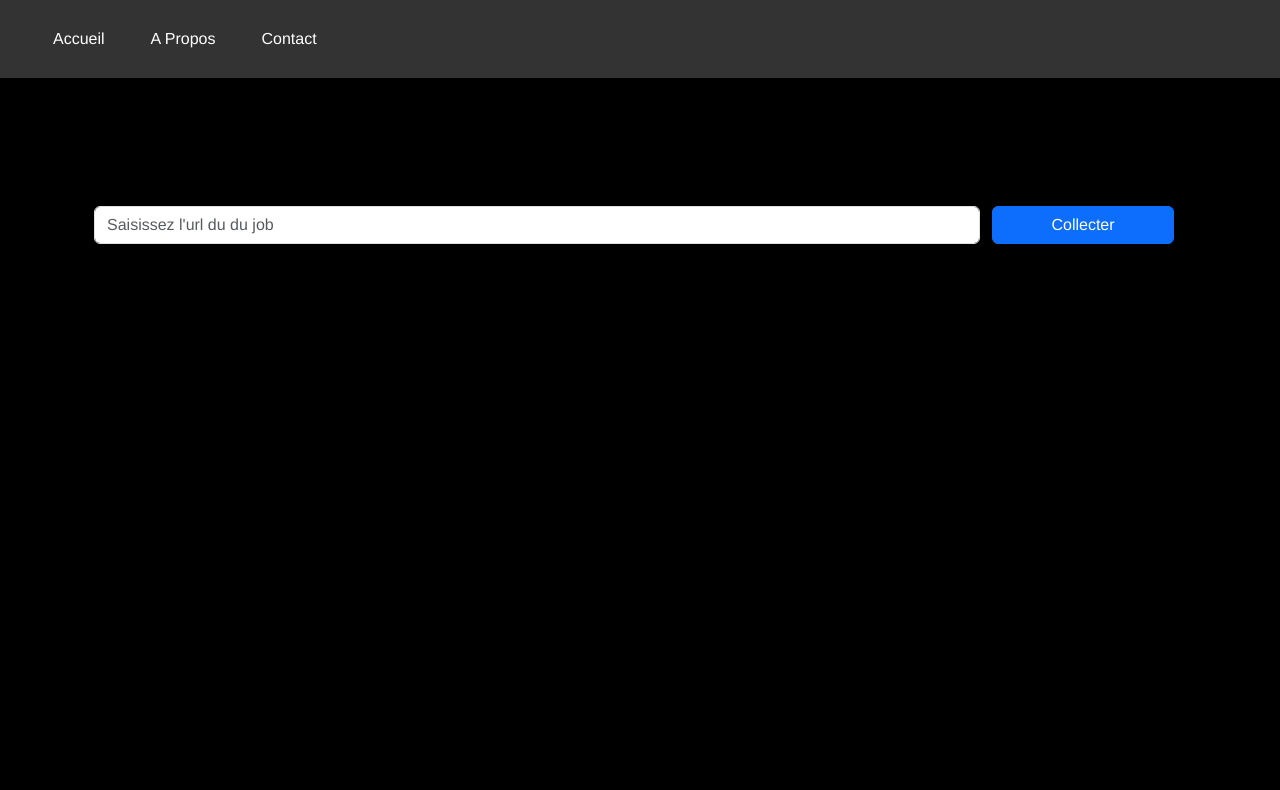
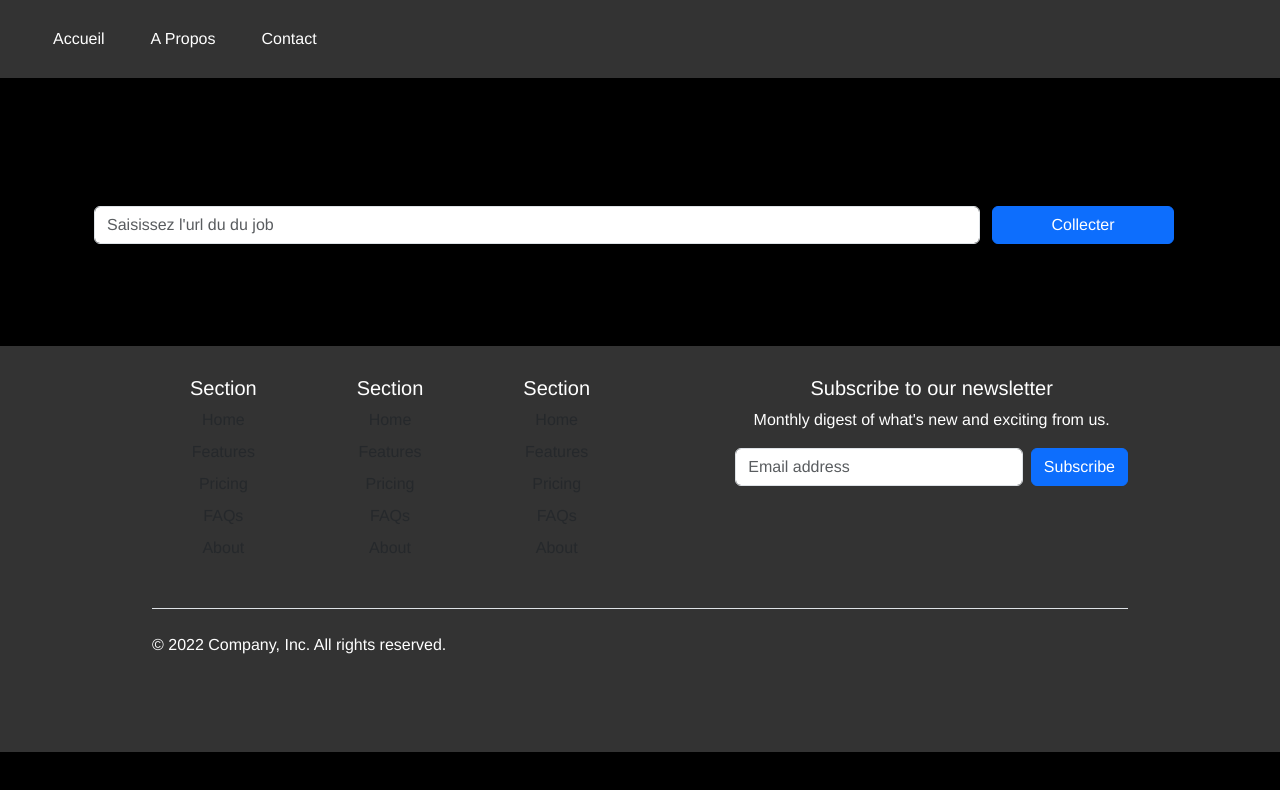
Before and after one commit to Essimbi/linkedin_jobs_scrape, a Vue app: page / in a window 1280 px wide. Shown: the top 790 px of the page. Built offline with nearby package versions, Linux system fonts and the light colour scheme.

Commit message:
Ajout du footer

```diff
--- a/public/index.html
+++ b/public/index.html
@@ -7,7 +7,7 @@
     <link rel="icon" href="<%= BASE_URL %>favicon.ico">
     <title><%= htmlWebpackPlugin.options.title %></title>
   </head>
-  <body>
+  <body id="body">
     <noscript>
       <strong>We're sorry but <%= htmlWebpackPlugin.options.title %> doesn't work properly without JavaScript enabled. Please enable it to continue.</strong>
     </noscript>
--- a/src/App.vue
+++ b/src/App.vue
@@ -4,6 +4,7 @@
 
 import ResultContainer from './components/ResultContainer.vue';
 import NavBarComponent from '@/components/globals/NavBarComponent.vue'
+import FooterComponent from './components/globals/FooterComponent.vue';
 
 const search = ref('');
 const isLoading = ref(false);
@@ -59,6 +60,7 @@
 
     </div>
   </div>
+  <FooterComponent />
 </template>
 
 <style>
@@ -69,12 +71,14 @@
   text-align: center;
   color: #2c3e50;
   /* margin-top: 60px; */
-  background-color: black;
   color: antiquewhite;
-  height: 100vh;
+  /* height: 100vh; */
 }
 
 .body {
   margin-top: 10%;
 }
+#body {
+  background-color: black;
+}
 </style>
--- /dev/null
+++ b/src/components/globals/FooterComponent.vue
@@ -0,0 +1,124 @@
+<template>
+    <footer>
+        <div class="container">
+
+            <div class="row">
+                <div class="col-6 col-md-2 mb-3">
+                    <h5>Section</h5>
+                    <ul class="nav flex-column">
+                        <li class="nav-item mb-2"><a href="#" class="nav-link p-0 text-muted">Home</a></li>
+                        <li class="nav-item mb-2"><a href="#" class="nav-link p-0 text-muted">Features</a></li>
+                        <li class="nav-item mb-2"><a href="#" class="nav-link p-0 text-muted">Pricing</a></li>
+                        <li class="nav-item mb-2"><a href="#" class="nav-link p-0 text-muted">FAQs</a></li>
+                        <li class="nav-item mb-2"><a href="#" class="nav-link p-0 text-muted">About</a></li>
+                    </ul>
+                </div>
+
+                <div class="col-6 col-md-2 mb-3">
+                    <h5>Section</h5>
+                    <ul class="nav flex-column">
+                        <li class="nav-item mb-2"><a href="#" class="nav-link p-0 text-muted">Home</a></li>
+                        <li class="nav-item mb-2"><a href="#" class="nav-link p-0 text-muted">Features</a></li>
+                        <li class="nav-item mb-2"><a href="#" class="nav-link p-0 text-muted">Pricing</a></li>
+                        <li class="nav-item mb-2"><a href="#" class="nav-link p-0 text-muted">FAQs</a></li>
+                        <li class="nav-item mb-2"><a href="#" class="nav-link p-0 text-muted">About</a></li>
+                    </ul>
+                </div>
+
+                <div class="col-6 col-md-2 mb-3">
+                    <h5>Section</h5>
+                    <ul class="nav flex-column">
+                        <li class="nav-item mb-2"><a href="#" class="nav-link p-0 text-muted">Home</a></li>
+                        <li class="nav-item mb-2"><a href="#" class="nav-link p-0 text-muted">Features</a></li>
+                        <li class="nav-item mb-2"><a href="#" class="nav-link p-0 text-muted">Pricing</a></li>
+                        <li class="nav-item mb-2"><a href="#" class="nav-link p-0 text-muted">FAQs</a></li>
+                        <li class="nav-item mb-2"><a href="#" class="nav-link p-0 text-muted">About</a></li>
+                    </ul>
+                </div>
+
+                <div class="col-md-5 offset-md-1 mb-3">
+                    <form>
+                        <h5>Subscribe to our newsletter</h5>
+                        <p>Monthly digest of what's new and exciting from us.</p>
+                        <div class="d-flex flex-column flex-sm-row w-100 gap-2">
+                            <label for="newsletter1" class="visually-hidden">Email address</label>
+                            <input id="newsletter1" type="text" class="form-control" placeholder="Email address">
+                            <button class="btn btn-primary" type="button">Subscribe</button>
+                        </div>
+                    </form>
+                </div>
+            </div>
+
+            <div class="d-flex flex-column flex-sm-row justify-content-between py-4 my-4 border-top">
+                <p>&copy; 2022 Company, Inc. All rights reserved.</p>
+                <ul class="list-unstyled d-flex">
+                    <li class="ms-3"><a class="link-dark" href="#"><svg class="bi" width="24" height="24">
+                                <use xlink:href="#twitter" />
+                            </svg></a></li>
+                    <li class="ms-3"><a class="link-dark" href="#"><svg class="bi" width="24" height="24">
+                                <use xlink:href="#instagram" />
+                            </svg></a></li>
+                    <li class="ms-3"><a class="link-dark" href="#"><svg class="bi" width="24" height="24">
+                                <use xlink:href="#facebook" />
+                            </svg></a></li>
+                </ul>
+            </div>
+
+        </div>
+
+    </footer>
+</template>
+
+<script setup>
+</script>
+
+<style scoped>
+footer {
+    background-color: #333;
+    color: #fff;
+    padding: 30px;
+    margin-top: 8%;
+}
+
+.container {
+    max-width: 1000px;
+    margin: 0 auto;
+}
+
+.row {
+    display: flex;
+    justify-content: space-between;
+}
+
+.col {
+    width: 30%;
+}
+
+h3 {
+    color: #ddd;
+    margin-bottom: 10px;
+}
+
+p {
+    line-height: 1.5;
+}
+
+.copyright {
+    text-align: center;
+    margin-top: 30px;
+    font-size: 14px;
+}
+
+@media (max-width: 768px) {
+
+    .row {
+        flex-direction: column;
+    }
+
+    .col {
+        width: 100%;
+        margin-bottom: 20px;
+    }
+
+}
+</style>
```
